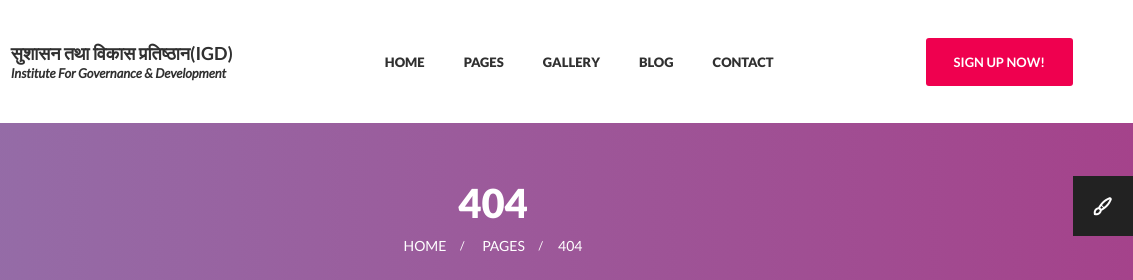
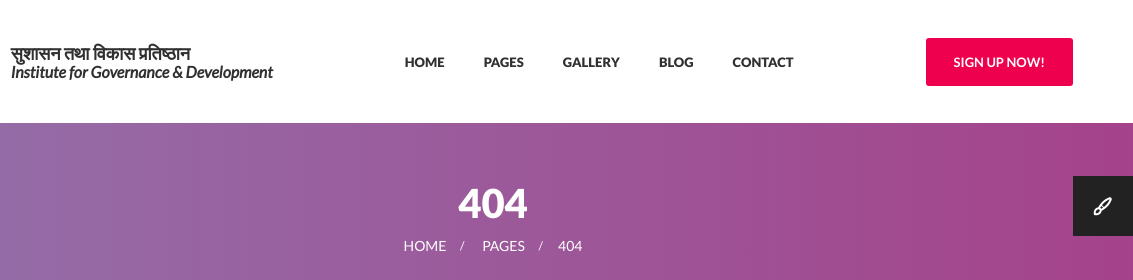
Before and after one commit to org-igdnp/igd, a plain HTML site: page 404.html in a window 1280 px wide. Shown: the top 280 px of the page, 147-1280 px from the left. Drawn offline with Linux system fonts and the light colour scheme; files whose address does not match are found by name.

Commit message:
Update 404.html

```diff
--- a/404.html
+++ b/404.html
@@ -88,7 +88,7 @@
 									<img src="images/igd.png" alt="">
 									<span class="logo_text">
 
-										<strong><font size="4.9">सुशासन तथा विकास प्रतिष्ठान(IGD)</font><br> <font size="2"><i>Institute For Governance & Development</i></font></strong>
+										<strong><font size="4.7">सुशासन तथा विकास प्रतिष्ठान</font><br> <font size="3"><i>Institute for Governance & Development</i></font></strong>
 									</span>
 								</a>
 							</div>
@@ -465,5 +465,4 @@ from diverse backgrounds including governance, development, rights and participa
 </body>
 
 
-<!-- Mirrored from html.modernwebtemplates.com/social-activism/404.html by HTTrack Website Copier/3.x [XR&CO'2014], Sat, 11 Dec 2021 06:11:11 GMT -->
 </html>
```
